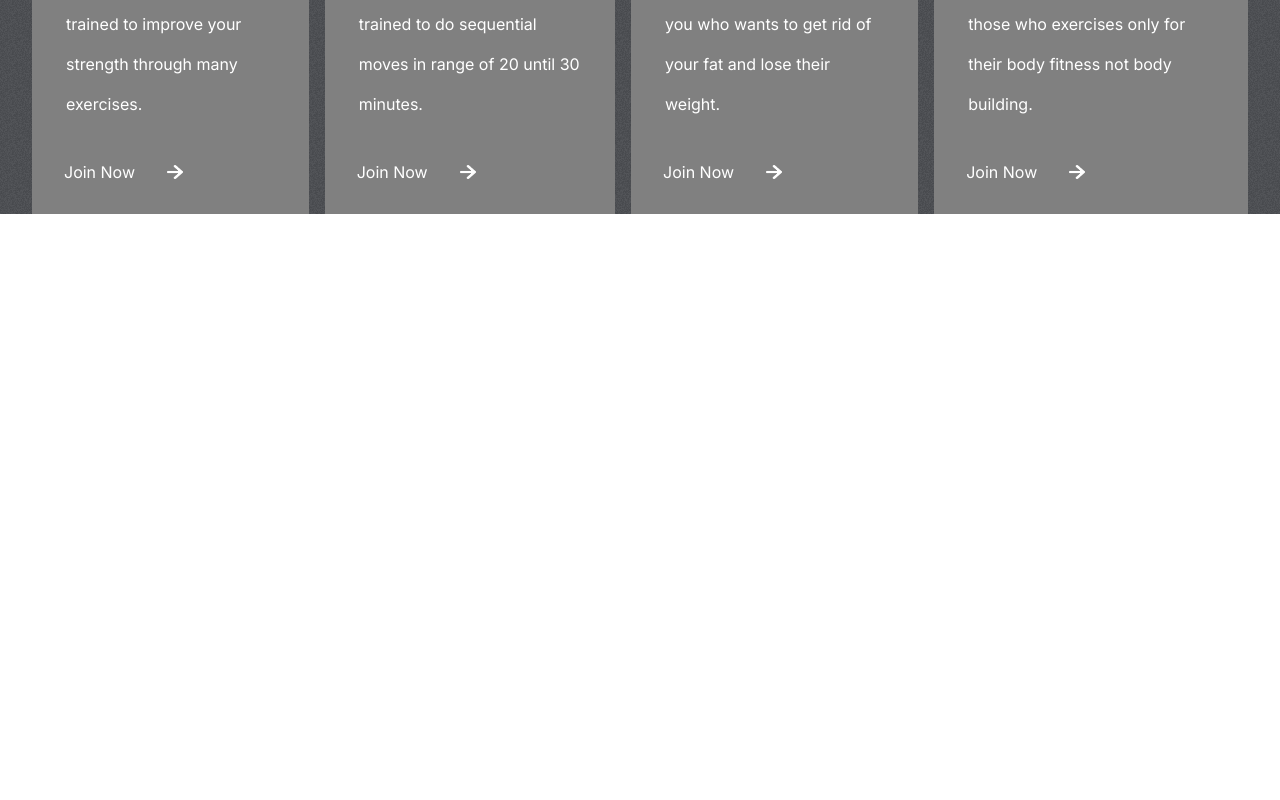
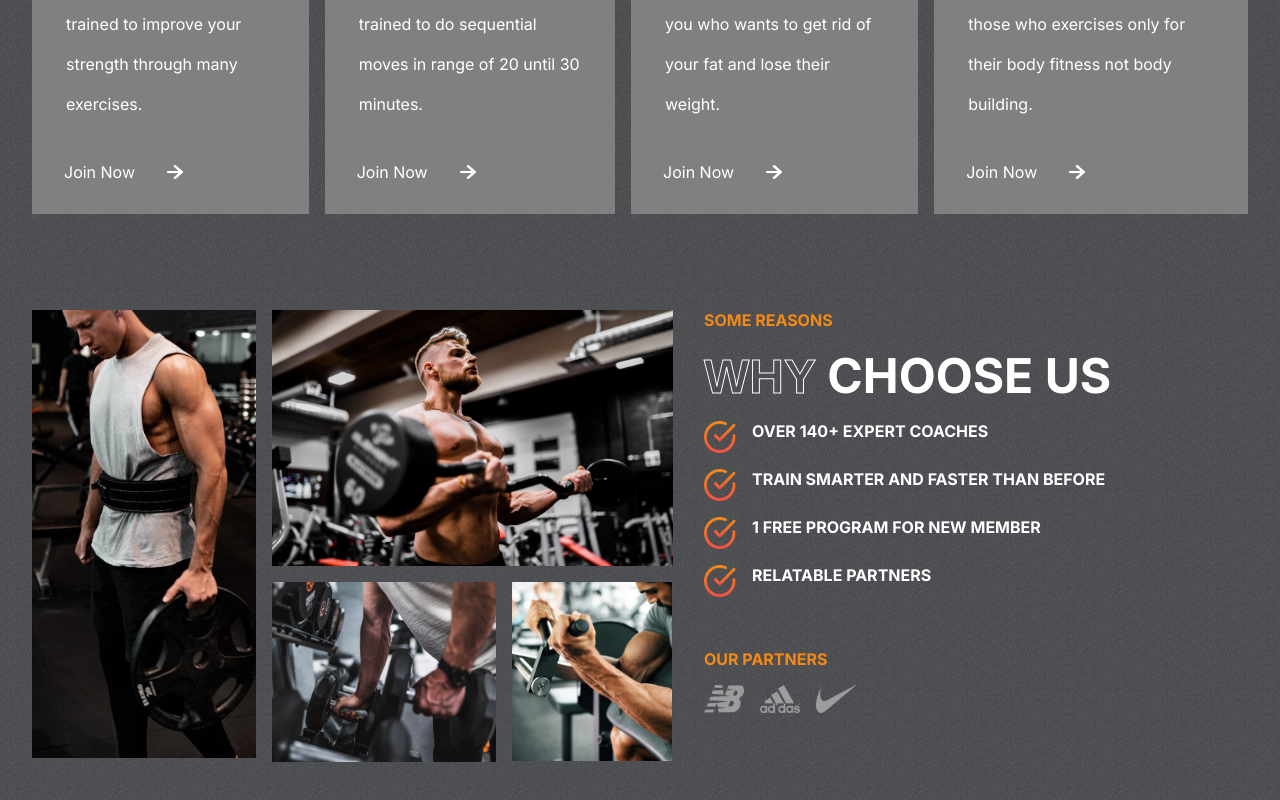
Before and after one commit to Ankitsingh6299/MyGym, a React (Create React App) app: page / in a window 1280 px wide. Shown: the part 1096-1896 px from the top of the page. Before the commit the page ends 1310 px from the top, so only its background shows below. Built offline with nearby package versions, Linux system fonts and the light colour scheme.

Commit message:
Why us section made

```diff
--- a/src/App.js
+++ b/src/App.js
@@ -1,12 +1,21 @@
 import './App.css';
 import Hero from './components/Hero';
 import Program from './components/Program';
-
+import Reasons from './components/Reasons';
+import image1 from '../src/assets/image1.png';
+import image2 from '../src/assets/image2.png';
+import image3 from '../src/assets/image3.png';
+import image4 from '../src/assets/image4.png';
+import nb from '../src/assets/nb.png';
+import adidas from '../src/assets/adidas.png';
+import nike from '../src/assets/nike.png';
+import tick from '../src/assets/tick.png';
 function App() {
   return (
     <div className="App">
           <Hero />
           <Program />
+          <Reasons />
     </div>
   );
 }
--- /dev/null
+++ b/src/components/Reasons.css
@@ -0,0 +1,76 @@
+.Reasons{
+    padding: 0 2rem;
+    display: flex;
+    gap: 2rem;
+}
+
+.left-r{
+    flex: 1 1;
+    display: grid;
+    grid-template-columns: repeat(3,1fr);
+    gap: 1rem;
+    grid-auto-rows: 1fr;
+}
+
+.left-r>img{
+    object-fit: cover;
+}
+.left-r>:nth-child(1){
+    width: 14rem;
+    height: 28rem;
+    grid-row: 1/3;
+}
+.left-r>:nth-child(2){
+    width: auto;
+    height: 16rem;
+    grid-column: 2/4;
+}
+.left-r>:nth-child(3){
+    width: 14rem;
+    grid-row: 2;
+    grid-column: 2/3;
+}
+.left-r>:nth-child(4){
+   width: 10rem;
+    grid-row: 2;
+    grid-column: 3/4;
+    height: 11.2rem ;
+}
+.right-r{
+    flex: 1 1;
+    text-transform: uppercase;
+    gap: 1rem;
+    display: flex;
+    flex-direction: column;
+}
+.right-r>span{
+    font-weight: bold;
+    color: var(--orange);
+}
+.right-r>div{
+    color: white;
+    font-size: 3rem;
+    font-weight: bold;
+}
+.details-r{
+    display: flex;
+    flex-direction: column;
+    gap: 1rem;
+
+}
+.details-r>div{
+    display: flex;
+    font-size: 1rem;
+    gap: 1rem;
+}
+.details-r>div>img{
+    width: 2rem;
+    height: 2rem;
+}
+.partners{
+    display: flex;
+    gap: 1rem;
+}
+.partners>img{
+    width: 2.5rem;
+}
--- /dev/null
+++ b/src/components/Reasons.js
@@ -0,0 +1,55 @@
+import React from 'react'
+import './Reasons.css';
+import image1 from '../assets/image1.png';
+import image2 from '../assets/image2.png';
+import image3 from '../assets/image3.png';
+import image4 from '../assets/image4.png';
+import nb from '../assets/nb.png';
+import adidas from '../assets/adidas.png';
+import nike from '../assets/nike.png';
+import tick from '../assets/tick.png';
+function Reasons() {
+  return (
+    <div className='Reasons' id='reasons'>
+        <div className='left-r'>
+            <img src={image1} alt='' />
+            <img src={image2} alt='' />
+            <img src={image3} alt='' />
+            <img src={image4 } alt='' />
+        </div>
+        <div className='right-r'>
+           <span>Some Reasons</span>
+           <div>
+            <span className='stroke-text'>Why</span>
+            <span> Choose us</span>
+           </div>
+           <div className='details-r'>
+           <div>
+            <img src={tick} alt='' />
+            <span>OVER 140+ EXPERT COACHES</span>
+           </div>
+           <div>
+            <img src={tick} alt='' />
+            <span>TRAIN SMARTER AND FASTER THAN BEFORE</span>
+           </div>
+           <div>
+            <img src={tick} alt='' />
+            <span>1 FREE PROGRAM FOR NEW MEMBER</span>
+           </div>
+           <div>
+            <img src={tick} alt='' />
+            <span>RELATABLE PARTNERS</span>
+           </div>
+        </div><br></br>
+        <span>OUR PARTNERS</span>
+        <div className='partners'>
+          <img src={nb} alt="" />
+          <img src={adidas} alt="" />
+          <img src={nike} alt="" />
+        </div>
+    </div>
+    </div>
+  )
+}
+
+export default Reasons
```
